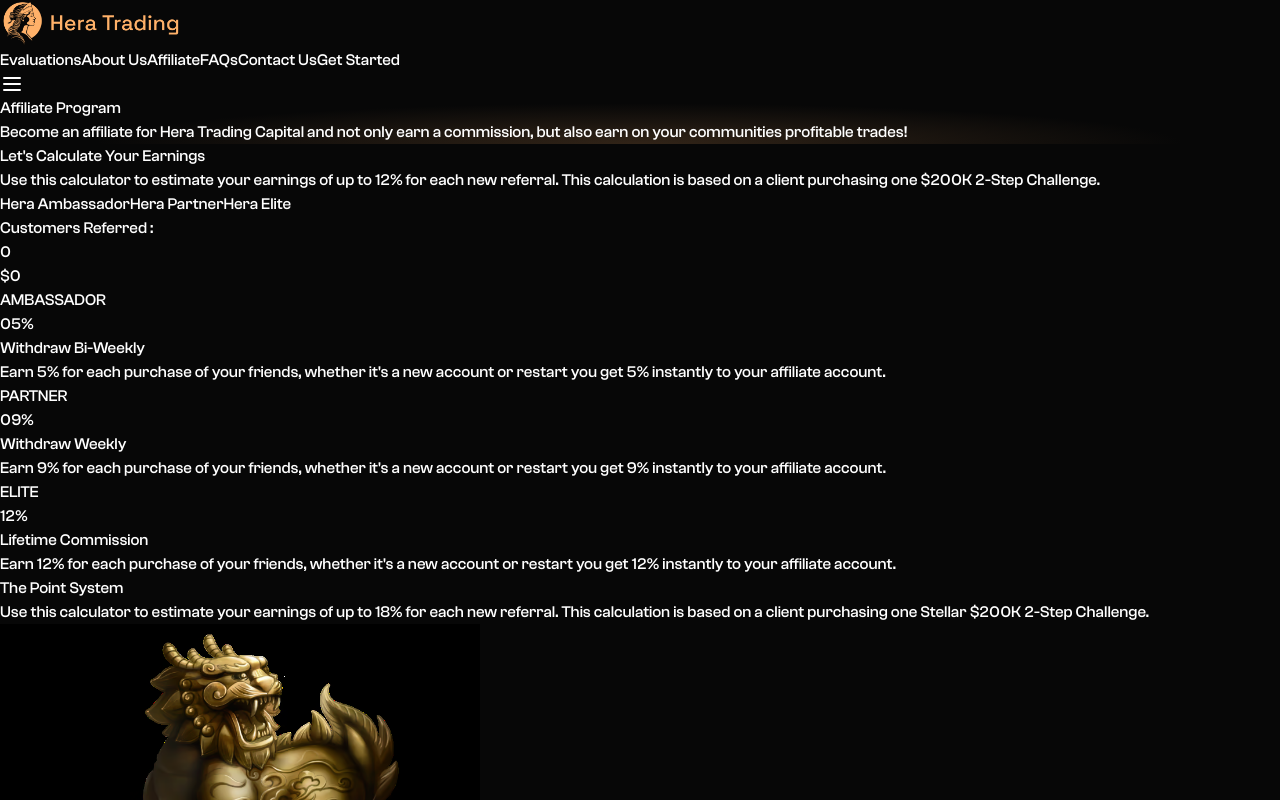
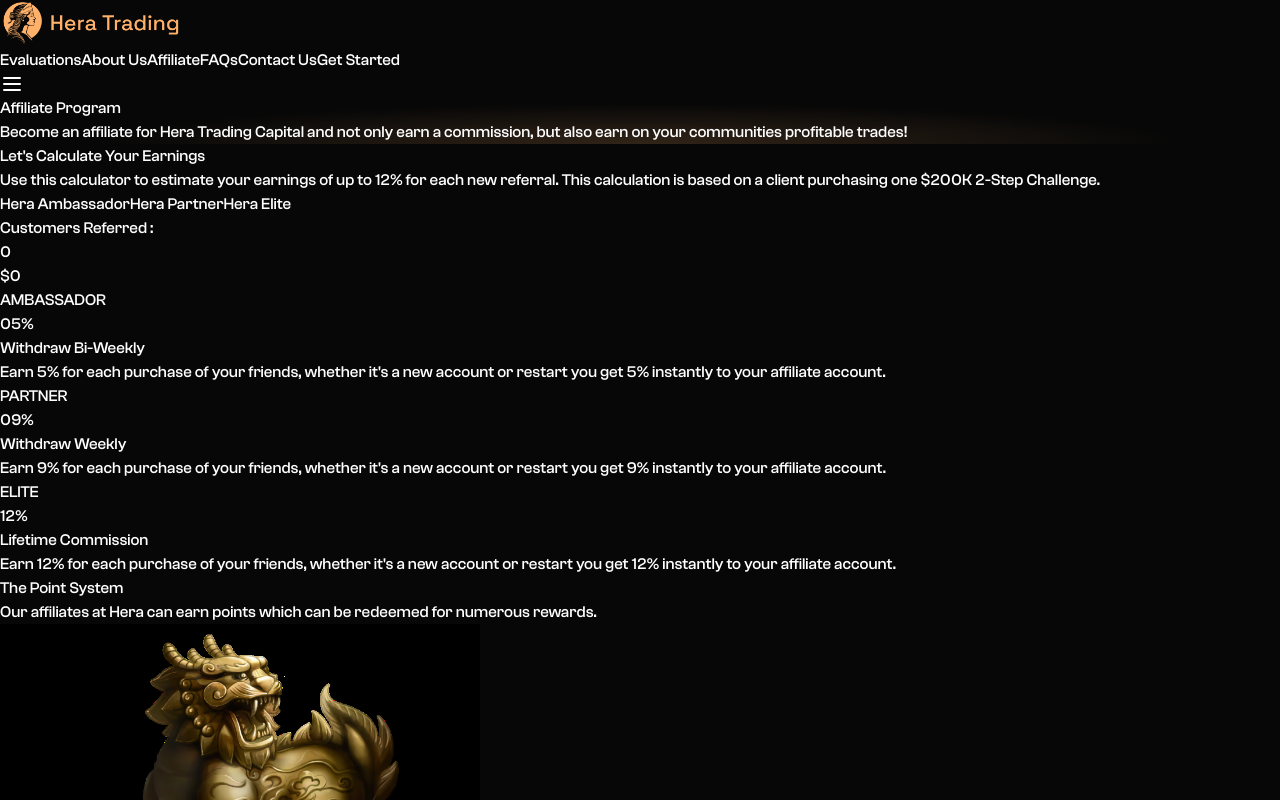
Before and after one commit to shobhitexe/HTG, a Next.js app in the folder apps/main/: page /affiliate in a window 1280 px wide. Shown: the top 800 px of the page. Built offline with nearby package versions, Linux system fonts and the light colour scheme.

Commit message:
Minor Updates

```diff
--- a/apps/main/src/app/affiliate/page.tsx
+++ b/apps/main/src/app/affiliate/page.tsx
@@ -84,9 +84,8 @@
       <div className="w-full mx-auto flex flex-col justify-center items-center">
         <Heading>The Point System</Heading>
         <div className="text-AmericanSilver md:text-2xl sm:text-lg text-base text-center max-w-5xl font-ClashGroteskLight px-5">
-          Use this calculator to estimate your earnings of up to 18% for each
-          new referral. This calculation is based on a client purchasing one
-          Stellar $200K 2-Step Challenge.
+          Our affiliates at Hera can earn points which can be redeemed for
+          numerous rewards.
         </div>
       </div>
       <div className="flex sm:flex-row flex-col items-center justify-center sm:gap-10 gap-5 w-full pb-20 px-5">
```
Also changed, not shown: apps/main/src/app/about-us/page.tsx (+5 -5 lines).
